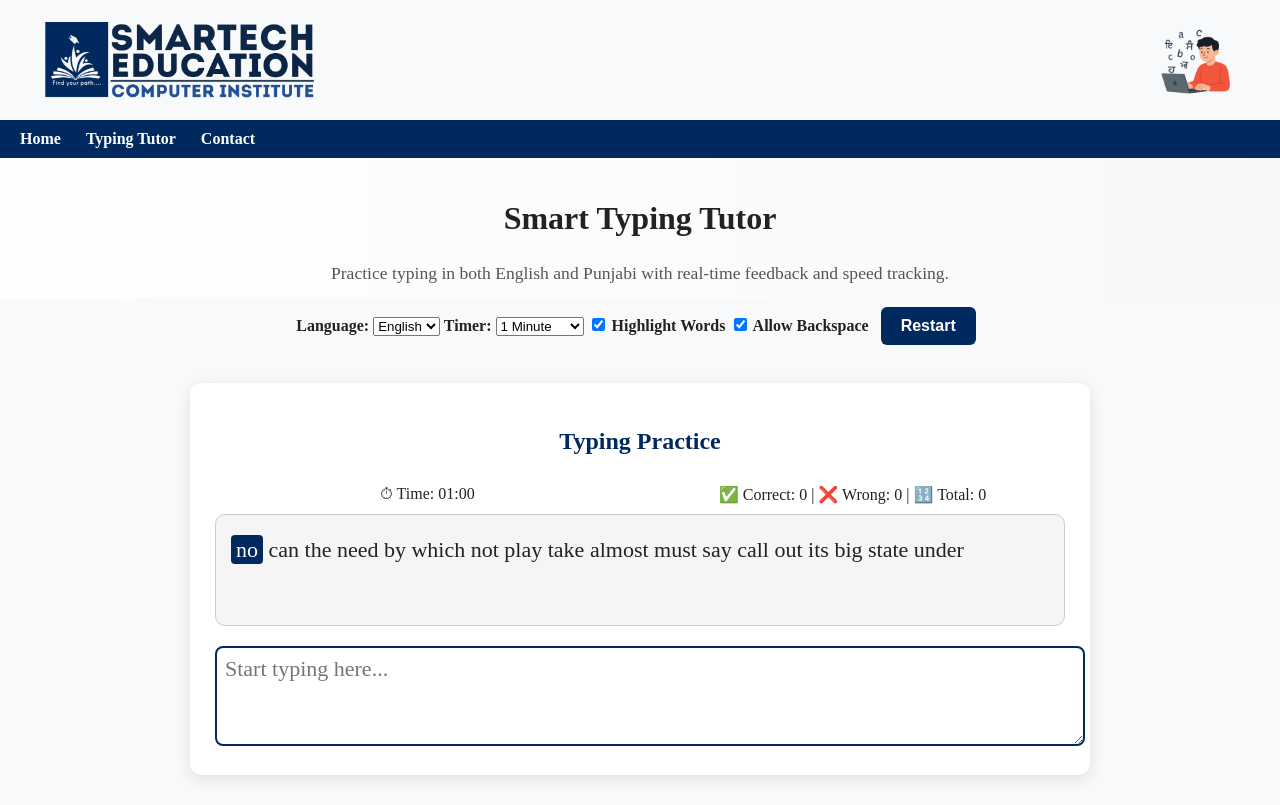
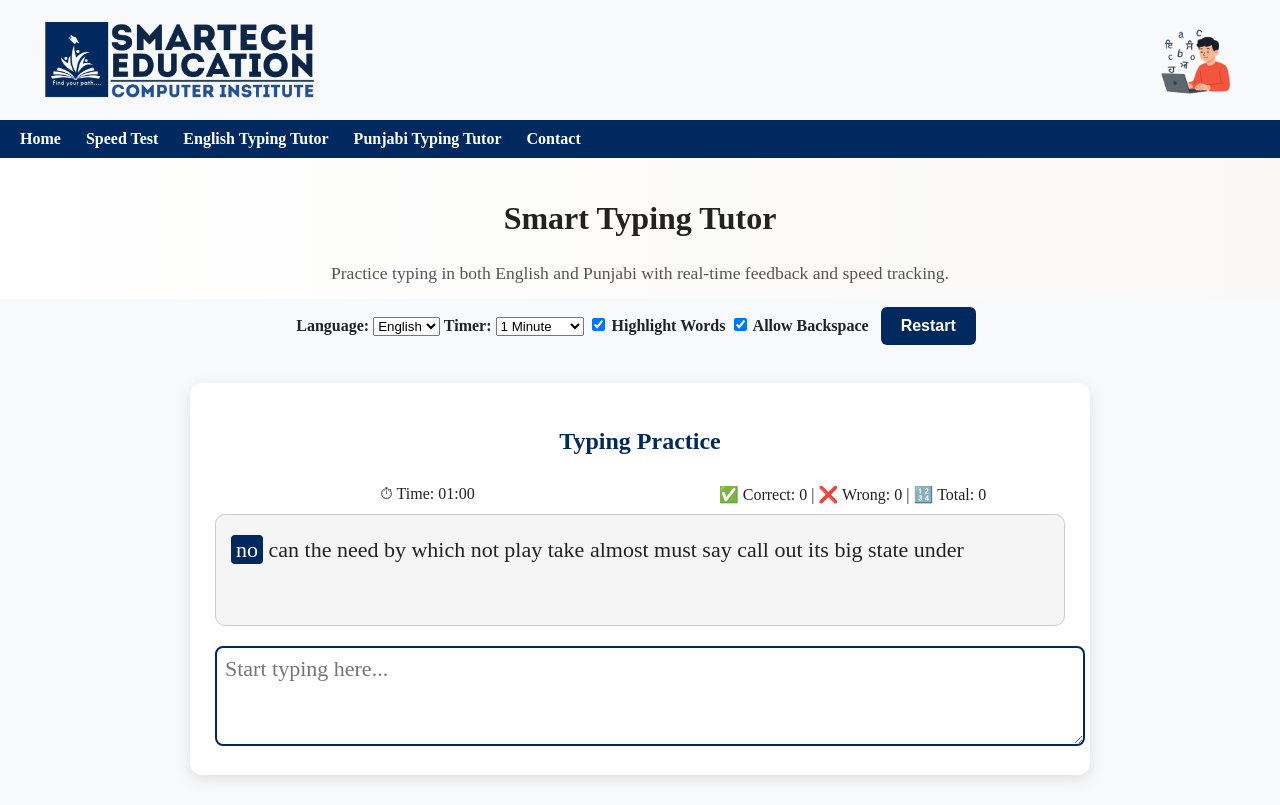
Before and after one commit to skrajb/smt, a plain HTML site: page english_tutor.html in a window 1280 px wide. Drawn offline with Linux system fonts and the light colour scheme.

Commit message:
Update english_tutor.html

```diff
--- a/english_tutor.html
+++ b/english_tutor.html
@@ -59,7 +59,9 @@ button:hover{background:#000;color:white;}
   <ul>
     <li><a href="Home.html">Home</a></li>
     <!--<li><a href="exercises.html">Exercises</a></li>-->
-    <li><a href="english_tutor.html">Typing Tutor</a></li>
+       <li><a href="english_tutor.html">Speed Test</a></li>
+	 <li><a href="engtutor.html">English Typing Tutor</a></li>
+	  <li><a href="pbitutor.html">Punjabi Typing Tutor</a></li>
     <li><a href="contact.html">Contact</a></li>
   </ul>
 </nav>
```
